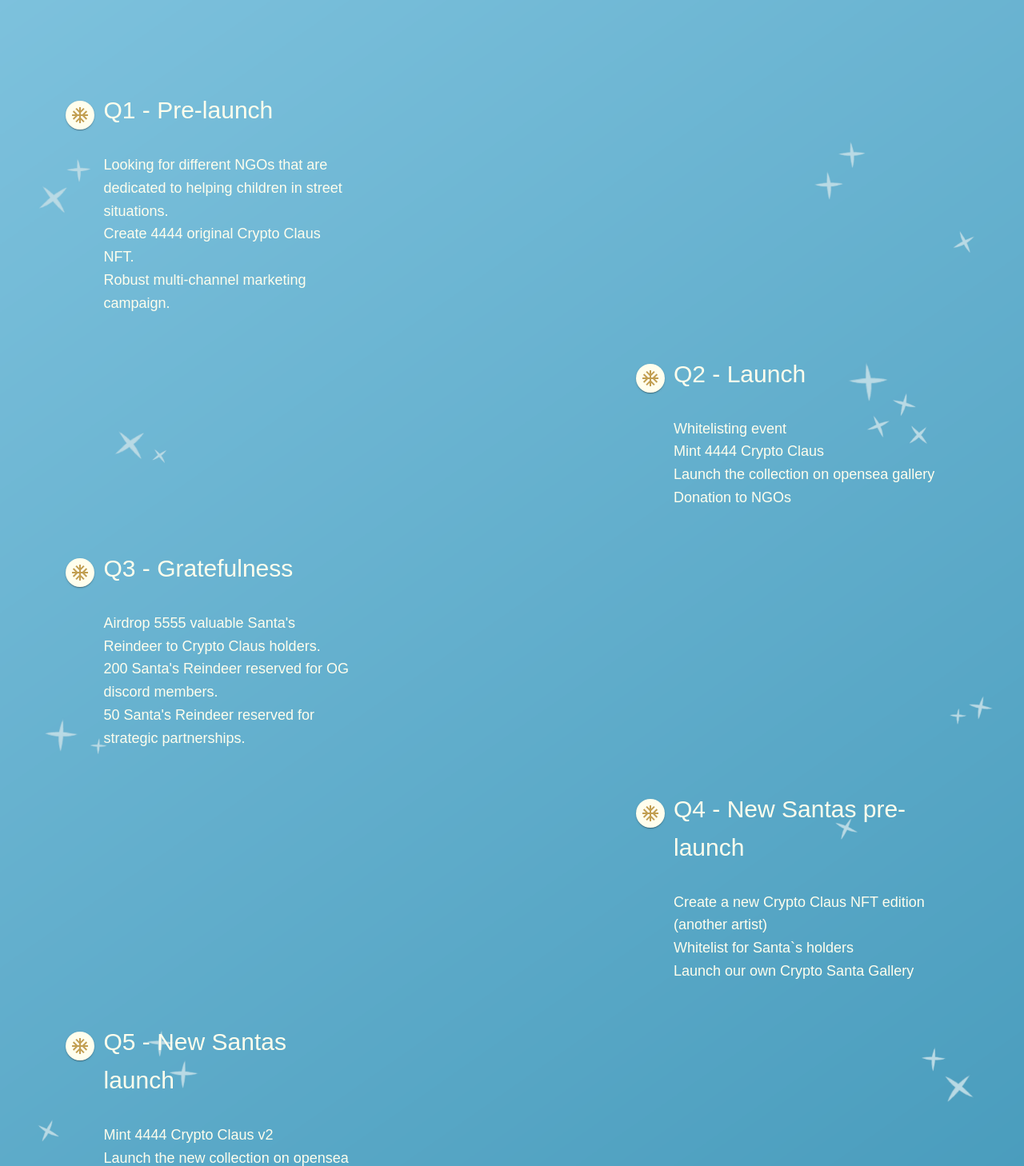
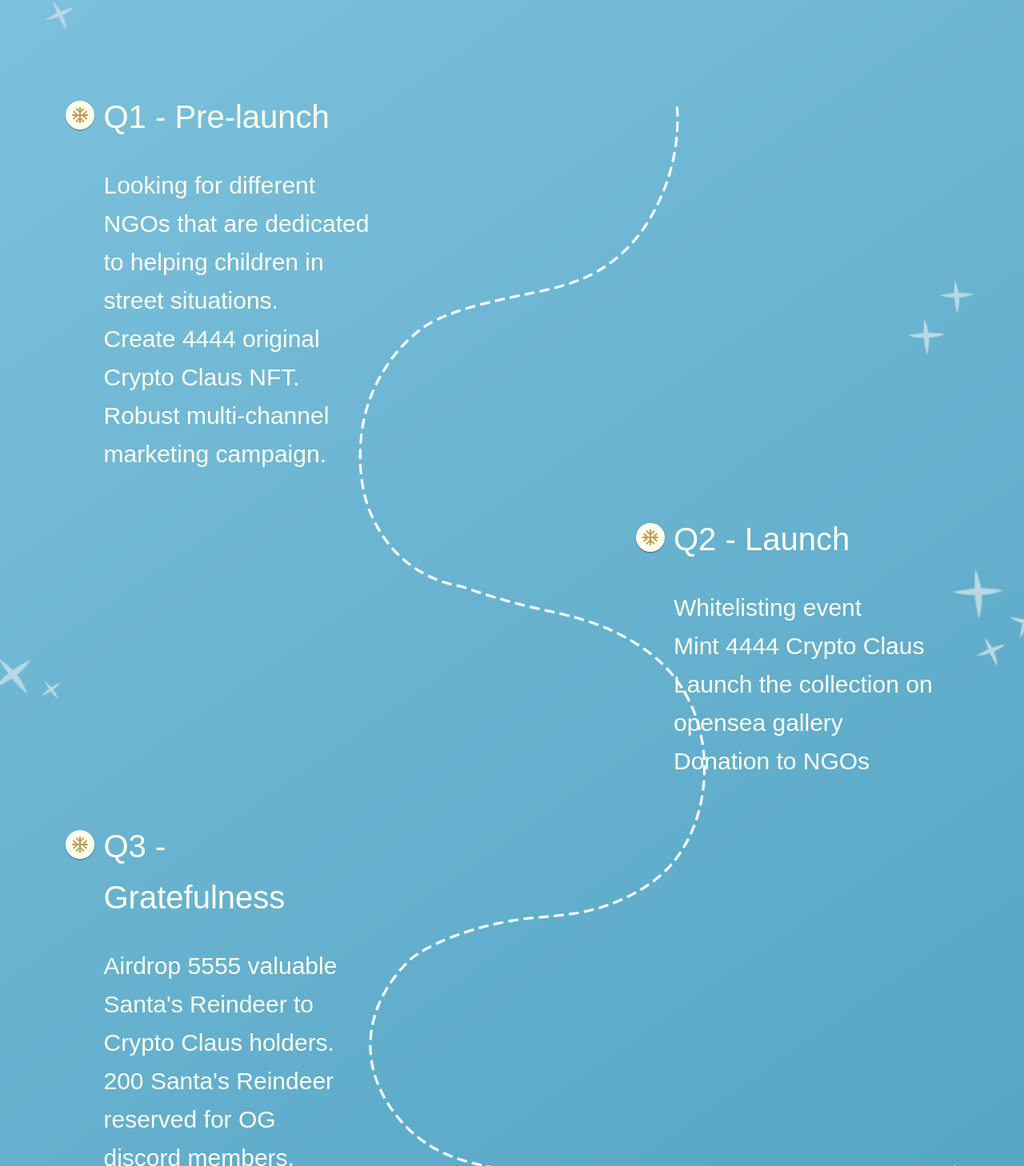
Before and after one commit to agustinignaciovazquez/crypto-claus-frontend, a React (Create React App) app: page / in a window 1280 px wide. Shown: the part 5292-6750 px from the top of the page at 80% size. Built offline with nearby package versions, Linux system fonts and the light colour scheme.

Commit message:
add line to roadmap background

```diff
--- a/src/App.js
+++ b/src/App.js
@@ -6,6 +6,8 @@ import * as s from "./styles/globalStyles";
 import styled from "styled-components";
 import gif from "./assets/images/CryptoClausGIF.gif";
 import icon from "./assets/images/icon.png"
+
+import lineRoadMap from "./assets/images/lineasRoadMap1.png"
 
 import Faq from './Faq';
 
@@ -323,17 +325,18 @@ function App() {
             </s.TextTitle>
             </Col>
           </Row>
-          <Row md={2} xs={1}>
+          <Row xl={2} md={1} >
+            <img src={lineRoadMap} className="roadMapLine"/>
             <Col>
-              <Row md={8} xs={8}>
-                <Col md={1} xs={1}>
+              <Row xl={8} md={8}>
+                <Col xl={1} md={1}>
                   <TimelineSeparator>
                     <TimelineDot style={{ backgroundColor: "#fffeed"}}>
                       <AcUnitIcon style={{color: "#c19e50"}}/>
                     </TimelineDot>
                   </TimelineSeparator>
                 </Col>
-                <Col md={7} xs={7}>
+                <Col xl={8} md={8}>
                   <s.TextRoadMapTitle style={{ textAlign: "left", }}>
                     Q1 - Pre-launch
                   </s.TextRoadMapTitle>
@@ -348,19 +351,19 @@ function App() {
             <Col>
             </Col>
           </Row>
-          <Row md={2} xs={1} style={{paddingTop: "50px"}}>
+          <Row xl={2} md={1} style={{paddingTop: "50px"}}>
             <Col/>
             <Col>
-              <Row md={8} xs={8}>
-                <Col md={3} xs={0}/>
-                <Col md={1} xs={1}>
+              <Row xl={8} md={8}>
+                <Col xl={3} md={0}/>
+                <Col xl={1} md={1}>
                   <TimelineSeparator>
                     <TimelineDot style={{ backgroundColor: "#fffeed"}}>
                       <AcUnitIcon style={{color: "#c19e50"}}/>
                     </TimelineDot>
                   </TimelineSeparator>
                 </Col>
-                <Col md={8} xs={8}>
+                <Col xl={8} md={8}>
                   <s.TextRoadMapTitle style={{ textAlign: "left", }}>
                     Q2 - Launch
                   </s.TextRoadMapTitle>
@@ -374,17 +377,17 @@ function App() {
               </Row>
             </Col>
           </Row>
-          <Row md={2} xs={1} style={{paddingTop: "50px"}}>
+          <Row xl={2} md={1} style={{paddingTop: "50px"}}>
             <Col>
-              <Row md={8} xs={8}>
-                <Col md={1} xs={1}>
+              <Row xl={8} md={8}>
+                <Col xl={1} md={1}>
                   <TimelineSeparator>
                     <TimelineDot style={{ backgroundColor: "#fffeed"}}>
                       <AcUnitIcon style={{color: "#c19e50"}}/>
                     </TimelineDot>
                   </TimelineSeparator>
                 </Col>
-                <Col md={7} xs={7}>
+                <Col xl={7} md={7} xs={7}>
                   <s.TextRoadMapTitle style={{ textAlign: "left", }}>
                     Q3 - Gratefulness
                   </s.TextRoadMapTitle>
@@ -398,19 +401,19 @@ function App() {
             </Col>
             <Col/>
           </Row>
-          <Row md={2} xs={1} style={{paddingTop: "50px"}}>
+          <Row xl={2} md={1} style={{paddingTop: "50px"}}>
             <Col/>
             <Col>
-              <Row md={8} xs={8}>
-                <Col md={3} xs={0}/>
-                <Col md={1} xs={1}>
+              <Row xl={8} md={8}>
+                <Col xl={3} md={0}/>
+                <Col xl={1} md={1}>
                   <TimelineSeparator>
                     <TimelineDot style={{ backgroundColor: "#fffeed"}}>
                       <AcUnitIcon style={{color: "#c19e50"}}/>
                     </TimelineDot>
                   </TimelineSeparator>
                 </Col>
-                <Col md={8} xs={8}>
+                <Col xl={8} md={8}>
                   <s.TextRoadMapTitle style={{ textAlign: "left", }}>
                     Q4 - New Santas pre-launch
                   </s.TextRoadMapTitle>
@@ -423,17 +426,17 @@ function App() {
               </Row>
             </Col>
           </Row>
-          <Row md={2} xs={1} style={{paddingTop: "50px"}}>
+          <Row xl={2} md={1} style={{paddingTop: "50px"}}>
             <Col>
-              <Row md={8} xs={8}>
-                <Col md={1} xs={1}>
+              <Row xl={8} md={8}>
+                <Col xl={1} md={1}>
                   <TimelineSeparator>
                     <TimelineDot style={{ backgroundColor: "#fffeed"}}>
                       <AcUnitIcon style={{color: "#c19e50"}}/>
                     </TimelineDot>
                   </TimelineSeparator>
                 </Col>
-                <Col md={7} xs={7}>
+                <Col xl={7} md={7}>
                   <s.TextRoadMapTitle style={{ textAlign: "left", }}>
                     Q5 - New Santas launch
                   </s.TextRoadMapTitle>
--- a/src/styles/app-style.css
+++ b/src/styles/app-style.css
@@ -87,6 +87,11 @@
     height: 800px;
 }
 
+.roadMapLine {
+    position: absolute;
+    width: 500px;
+    height: auto;
+}
 
 @media screen and (min-width: 2200px) {
     .padding-top-countdown {
@@ -104,6 +109,10 @@
     .footerSection {
         height:600px !important;
     }
+
+    .roadMapLine {
+        left: 37% !important;
+    }
 }
 
 @media screen and (min-width: 2600px) {
@@ -111,6 +120,9 @@
         padding-top: 1400px !important;
     }
 
+    .roadMapLine {
+        left: 39% !important;
+    }
 }
 
 
@@ -132,6 +144,18 @@
         height: 1200px;
     }
 
+    .roadMapLine {
+        left: 43% !important;
+    }
+
+}
+
+@media screen and (min-width: 1980px) {
+
+    .roadMapLine {
+        left: 35% !important;
+    }
+
 }
 
 @media screen and (max-width: 1720px){
@@ -143,6 +167,10 @@
         padding-top: 0px !important;
         padding-bottom: 100px !important;
         padding-left: 100px;
+    }
+
+    .roadMapLine {
+        left: 33% !important;
     }
 }
 
@@ -167,7 +195,9 @@
         padding-top: 150px;
     }
 
-
+    .roadMapLine {
+        left: 33% !important;
+    }
 }
 
 @media screen and (max-width: 1275px) {
@@ -176,7 +206,19 @@
         padding-top: 580px !important;
     }
 
+    .roadMapLine {
+        width: 300px;
+        left: 38% !important;
+    }
 
+}
+
+
+@media screen and (max-width: 1199px) {
+
+    .roadMapLine {
+        display: none;
+    }
 }
 
 @media screen and (max-width: 1025px) {
@@ -184,7 +226,6 @@
     .padding-top-countdown {
         padding-top: 480px !important;
     }
-
 
 }
 
--- a/src/styles/globalStyles.js
+++ b/src/styles/globalStyles.js
@@ -74,9 +74,12 @@ export const TextDescription3 = styled.p`
 
 export const TextRoadMapTitle = styled.p`
   color: #fffeed;
-  font-size: 30px;
+  font-size: 40px;
   font-weight: 500;
   line-height: 1.6;
+  @media (max-width: 1275px) {
+    font-size: 30px !important;
+  }
 `;
 
 export const TextDescription = styled.p`
@@ -87,8 +90,11 @@ export const TextDescription = styled.p`
 
 export const TextRoadMapDescription = styled.p`
   color: #fffeed;
-  font-size: 18px !important;
+  font-size: 30px !important;
   line-height: 1.6;
+  @media (max-width: 1275px) {
+    font-size: 18px !important;
+  }
 `;
 
 export const StyledClickable = styled.div`
```
Also changed, not shown: src/assets/images/lineasRoadMap.png (added), src/assets/images/lineasRoadMap1.png (added).
